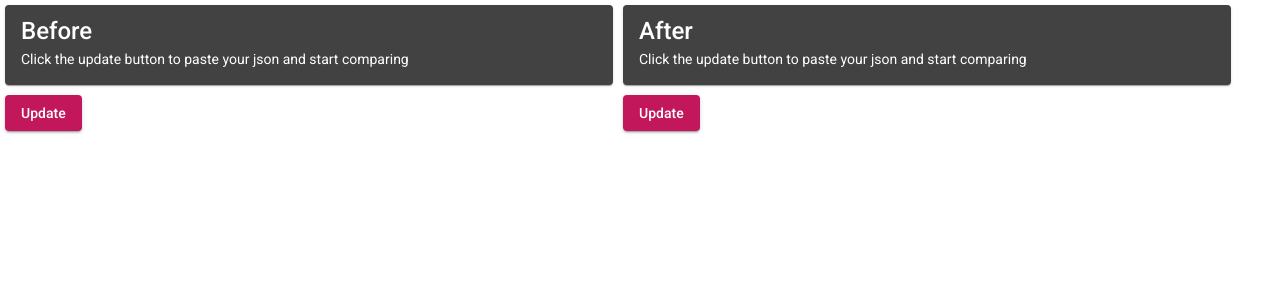
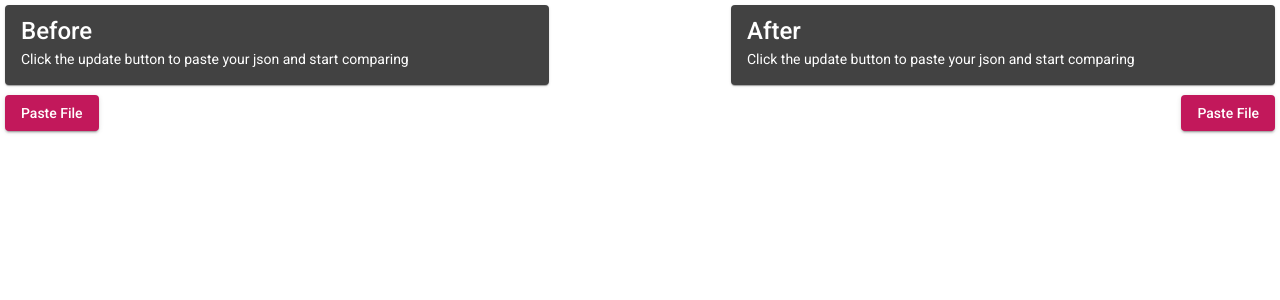
Before and after one commit to brendan-mcmahon/mario-reviewer, an Angular app: page / in a window 1280 px wide. Shown: the top 300 px of the page. Built offline with nearby package versions, Linux system fonts and the light colour scheme.

Commit message:
rework the css and structure to prepare for tasks tab

```diff
--- a/src/app/app.component.css
+++ b/src/app/app.component.css
@@ -13,9 +13,19 @@ mat-card {
   /* min-height: 50vh; */
 }
 
+app-variable-display {
+  min-width: 45vw;
+}
+
 .flex-container {
   display: flex;
+  flex-direction: column;
+}
+
+.side-by-side {
+  display: flex;
   flex-direction: row;
+  justify-content: space-between;
 }
 
 .double-header {
--- a/src/app/app.component.html
+++ b/src/app/app.component.html
@@ -1,55 +1,32 @@
-<!--The content below is only a placeholder and can be replaced.-->
-<!-- <div style="text-align:center"> -->
+<div class="flex-container">
+  <div class="side-by-side">
 
-<div class="flex-container">
+    <div>
+      <app-header [title] = "'Before'" [document]="before"></app-header>
+      <button mat-raised-button color="primary" (click)="openBeforeDialog()">Paste File</button>
+    </div>
 
-<div>
-  <mat-card *ngIf="before">
-    <div class="double-header">
-      <mat-card-title>{{before.modifiedBy}}</mat-card-title>
-      <mat-card-title>{{before.modifiedDate | date}}</mat-card-title>
+    <div>
+      <app-header [title] = "'After'"  [document]="after"></app-header>
+      <button style="float: right;" mat-raised-button color="primary" (click)="openAfterDialog()">Paste File</button>
     </div>
-    <mat-card-content><p>{{before.comment}}</p></mat-card-content>
-  </mat-card>
 
-  <mat-card *ngIf="!before">
-    <div class="double-header">
-      <mat-card-title>Before</mat-card-title>
+
+  </div>
+
+  <div class="tab-body">
+
+    <div class="no-content"></div>
+
+    <!-- tab 1 -->
+    <div class="side-by-side">
+      <app-variable-display *ngIf="before" [title]="'Before'" [variables]="before.variables"></app-variable-display>
+      <app-variable-display *ngIf="after" [title]="'After'" [variables]="after.variables"></app-variable-display>
     </div>
-    <mat-card-content><p>Click the update button to paste your json and start comparing</p></mat-card-content>
-  </mat-card>
 
-  <app-variable-display *ngIf="before" [title]="'Before'" [variables]="before.variables"></app-variable-display>
+    <!-- tab 2 -->
+    <!-- app-task-comparison-display (or whatever) -->
 
-  <button mat-raised-button color="primary" (click)="openBeforeDialog()">Update</button>
-</div>
-
-<div>
-  <mat-card *ngIf="after">
-    <div class="double-header">
-      <mat-card-title>{{after.modifiedBy}}</mat-card-title>
-      <mat-card-title>{{after.modifiedDate | date}}</mat-card-title>
-    </div>
-    <mat-card-content><p>{{after.comment}}</p></mat-card-content>
-  </mat-card>
-
-  <mat-card *ngIf="!after">
-    <div class="double-header">
-      <mat-card-title>After</mat-card-title>
-    </div>
-    <mat-card-content><p>Click the update button to paste your json and start comparing</p></mat-card-content>
-  </mat-card>
-
-  <app-variable-display *ngIf="after" [title]="'After'" [variables]="after.variables"></app-variable-display>
-
-  <button mat-raised-button color="primary" (click)="openAfterDialog()">Update</button>
+  </div>
 
 </div>
-
-
-</div>
-
-<!-- <button (click)="intersectTest()">Test</button> -->
-
-
-<router-outlet></router-outlet>
--- a/src/app/app.module.ts
+++ b/src/app/app.module.ts
@@ -21,6 +21,7 @@ import { MatIconModule } from '@angular/material/icon';
 import { LayoutModule } from '@angular/cdk/layout';
 import { DocumentDialogComponent } from './document-dialog/document-dialog.component';
 import { VariableDisplayComponent } from './variable-display/variable-display.component';
+import { HeaderComponent } from './header/header.component';
 
 @NgModule({
   exports: [
@@ -33,7 +34,8 @@ import { VariableDisplayComponent } from './variable-display/variable-display.co
   declarations: [
     AppComponent,
     DocumentDialogComponent,
-    VariableDisplayComponent
+    VariableDisplayComponent,
+    HeaderComponent
   ],
   imports: [
     BrowserModule,
--- /dev/null
+++ b/src/app/header/header.component.css
@@ -0,0 +1,5 @@
+mat-card {
+  margin: 5px;
+  width: 40vw;
+  /* min-height: 50vh; */
+}
--- /dev/null
+++ b/src/app/header/header.component.html
@@ -0,0 +1,14 @@
+<mat-card *ngIf="document">
+  <div class="double-header">
+    <mat-card-title>{{document.modifiedBy}}</mat-card-title>
+    <mat-card-title>{{document.modifiedDate | date}}</mat-card-title>
+  </div>
+  <mat-card-content><p>{{document.comment}}</p></mat-card-content>
+</mat-card>
+
+<mat-card *ngIf="!document">
+  <div class="double-header">
+    <mat-card-title>{{title}}</mat-card-title>
+  </div>
+  <mat-card-content><p>Click the update button to paste your json and start comparing</p></mat-card-content>
+</mat-card>
--- /dev/null
+++ b/src/app/header/header.component.ts
@@ -0,0 +1,19 @@
+import { Component, OnInit, Input } from '@angular/core';
+import { HistoryDocument } from '../history.model';
+
+@Component({
+  selector: 'app-header',
+  templateUrl: './header.component.html',
+  styleUrls: ['./header.component.css']
+})
+export class HeaderComponent implements OnInit {
+
+  @Input() title: string;
+  @Input() document: HistoryDocument;
+
+  constructor() { }
+
+  ngOnInit(): void {
+  }
+
+}
```
Also changed, not shown: 1 other file (tests, documents, lock files or other folders).
